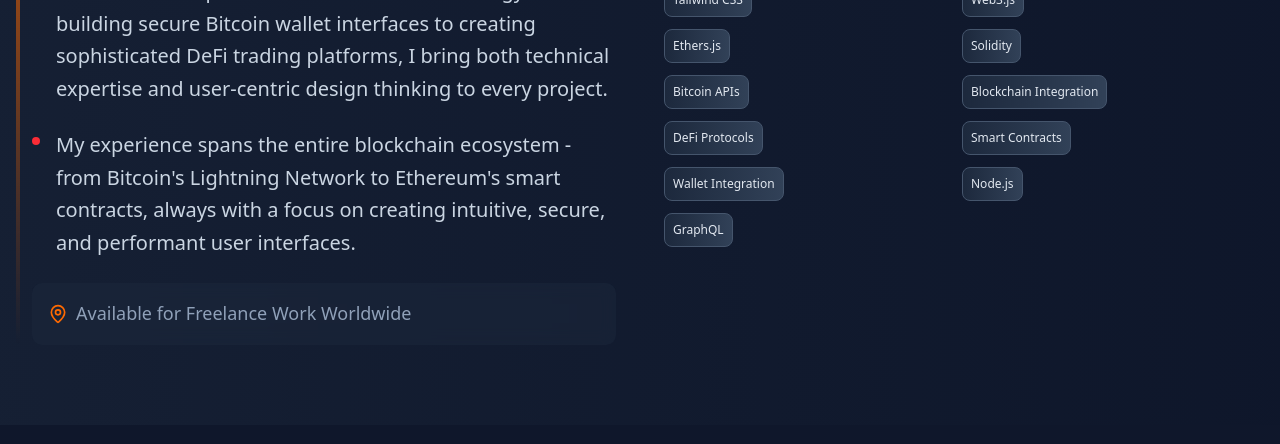
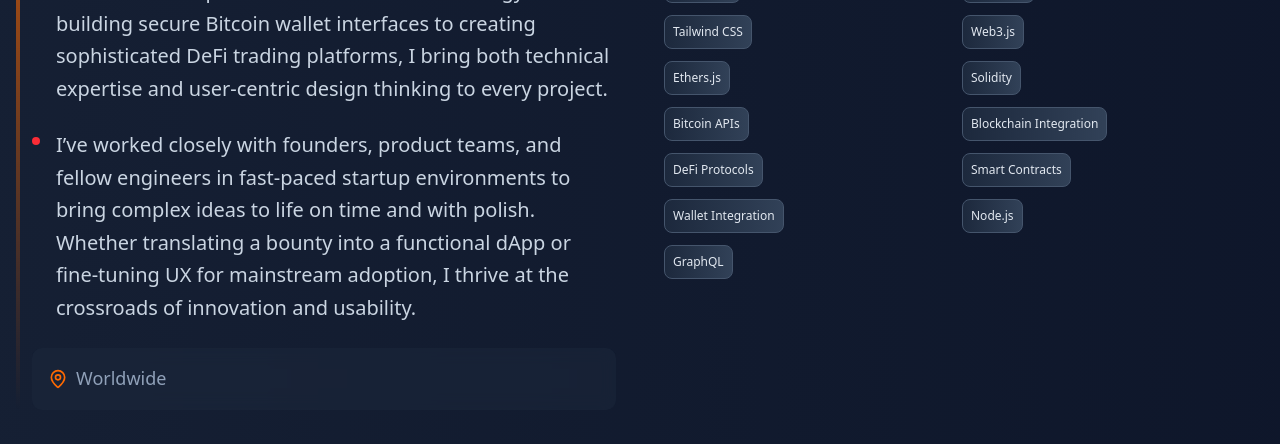
Before and after one commit to alexandriaroberts/portfolio-2025, a Next.js app: page / in a window 1280 px wide. Shown: the part 1500-1944 px from the top of the page. Built offline with nearby package versions, Linux system fonts and the light colour scheme.

Commit message:
text improvement

```diff
--- a/src/app/page.tsx
+++ b/src/app/page.tsx
@@ -408,8 +408,9 @@ export default function Portfolio() {
                 </P>
                 <P className="relative pl-6">
                   <span className="absolute left-0 top-2 w-2 h-2 bg-red-500 rounded-full" />
-                  My experience spans the entire blockchain ecosystem - from Bitcoin's Lightning Network to Ethereum's
-                  smart contracts, always with a focus on creating intuitive, secure, and performant user interfaces.
+                  I’ve worked closely with founders, product teams, and fellow engineers in fast-paced startup environments
+                  to bring complex ideas to life on time and with polish. Whether translating a bounty into a functional
+                  dApp or fine-tuning UX for mainstream adoption, I thrive at the crossroads of innovation and usability.
                 </P>
               </div>
 
@@ -419,7 +420,7 @@ export default function Portfolio() {
                 } rounded-lg p-4 backdrop-blur-sm`}
               >
                 <MapPin className="h-5 w-5 text-orange-500" />
-                <P16 className="m-0">Available for Freelance Work Worldwide</P16>
+                <P16 className="m-0">Worldwide</P16>
               </div>
             </div>
 
```
